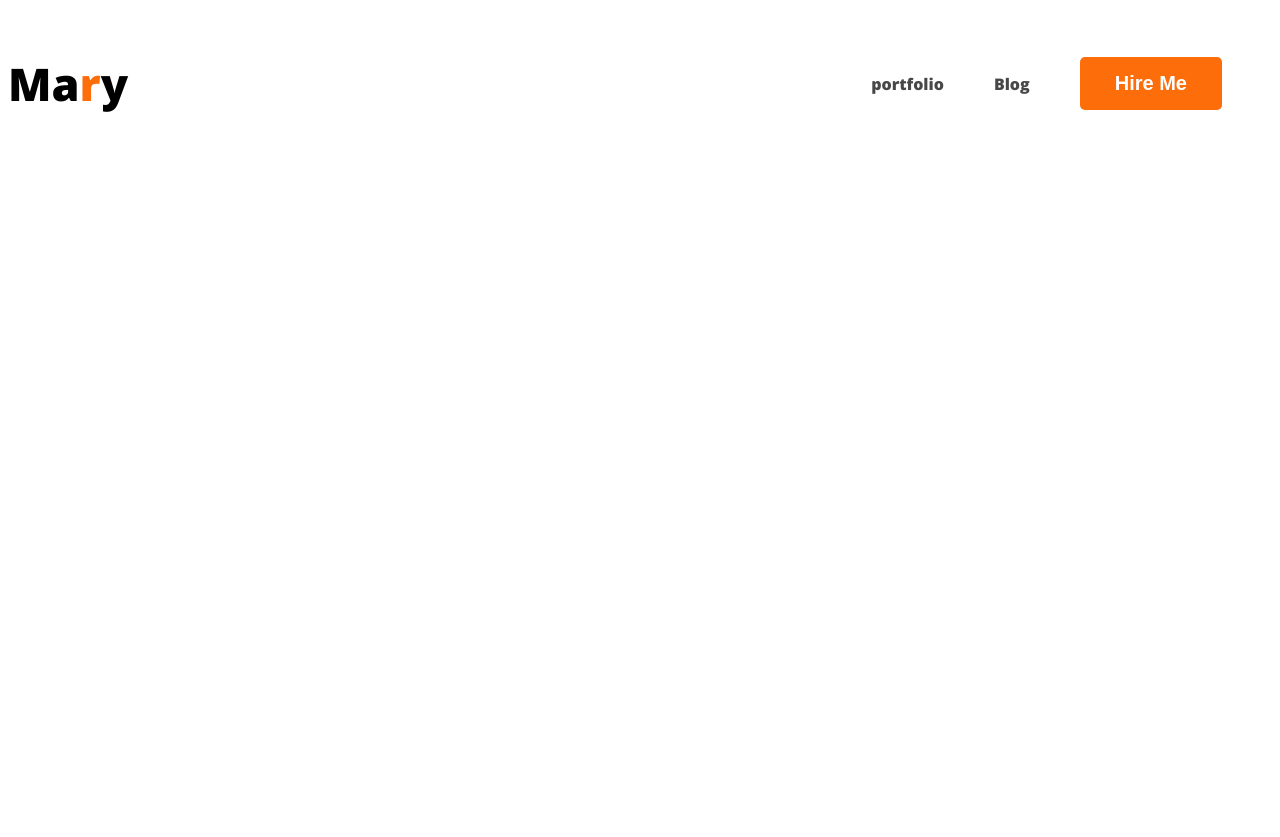
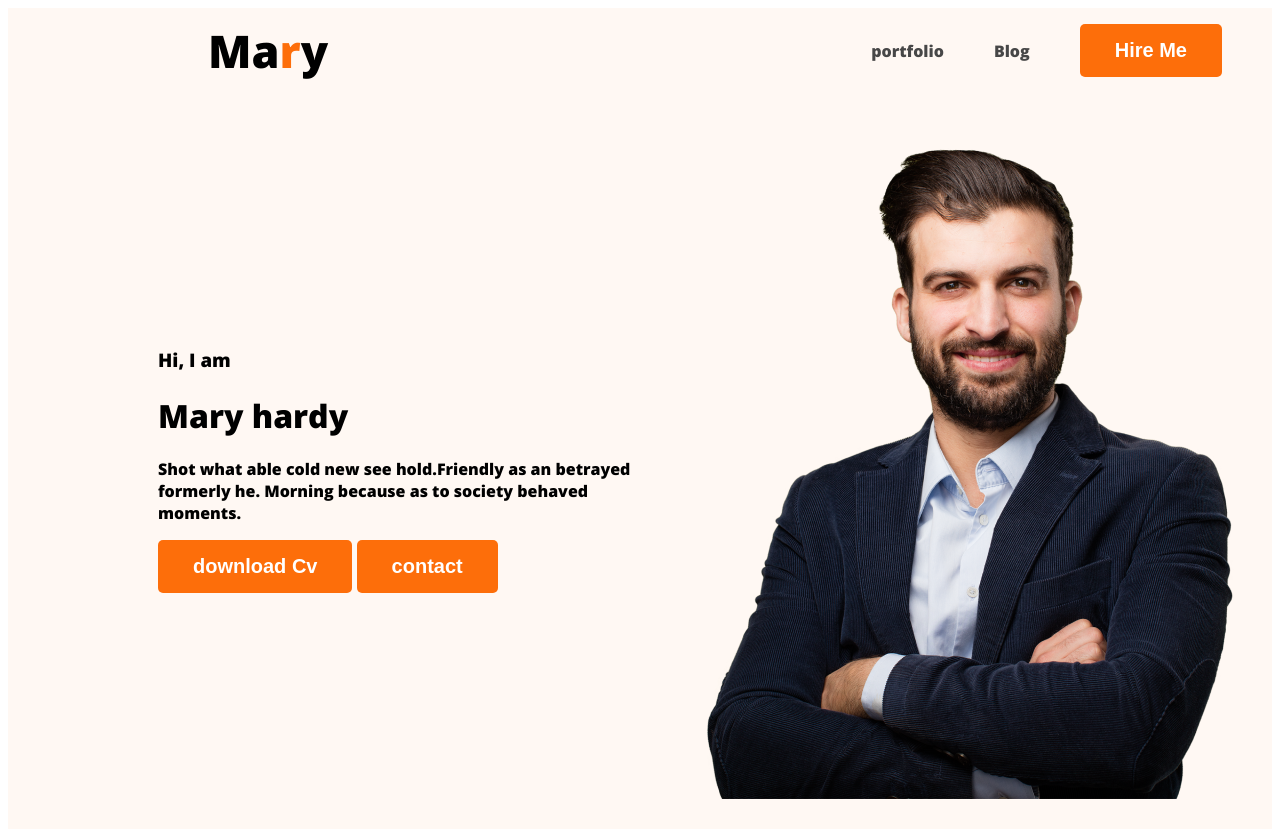
Before and after one commit to Hridoy1122ps/website-profile, a plain HTML site: page index.html in a window 1280 px wide. Before the commit the page ends 800 px from the top, so only its background shows below. Drawn offline with nearby package versions, Linux system fonts and the light colour scheme.

Commit message:
profile pic

```diff
--- a/index.html
+++ b/index.html
@@ -10,7 +10,7 @@
     <link rel="stylesheet" href="styles/portfolio.css">
 </head>
 <body>
-    <header>
+    <header class="header">
         <nav>
             <h3 class="nav-title">Ma<span class="text-primary">r</span>y</h3>
             <ul>
@@ -19,6 +19,16 @@
                 <li><button class="btn-primary">Hire Me</button></li>
             </ul>
         </nav>
+        <div class="banner">
+            <div class="banner-content">
+                <h3 class="banner-greeting">Hi, I am </h3>
+                <h1 class="banner-title">Mary hardy</h1>
+                <p>Shot what able cold new see hold.Friendly as an betrayed formerly he. Morning because as to society behaved moments.</p>
+                <button class="btn-primary">download Cv</button>
+                <button class="btn-primary">contact</button>
+            </div>
+            <img class="peofile-picture" src="images/hardy.png" alt="">
+        </div>
     </header>
     <main>
 
--- a/styles/portfolio.css
+++ b/styles/portfolio.css
@@ -28,6 +28,7 @@ nav {
     color: #181818);
     font-size: 45px;
     font-weight: 800;
+    margin: 0 200px;
 }
 
 nav>ul {
@@ -44,3 +45,15 @@ nav a {
     text-decoration: none;
     color: #474747;
 }
+/* header related styles */
+.header{
+    background-color: #fff8f3;
+}
+.banner{
+    padding: 30px 30px 30px 150px;
+    display: flex;
+    align-items: center;
+}
+.banner .profile-pic{
+    width: 500px;
+}
```
